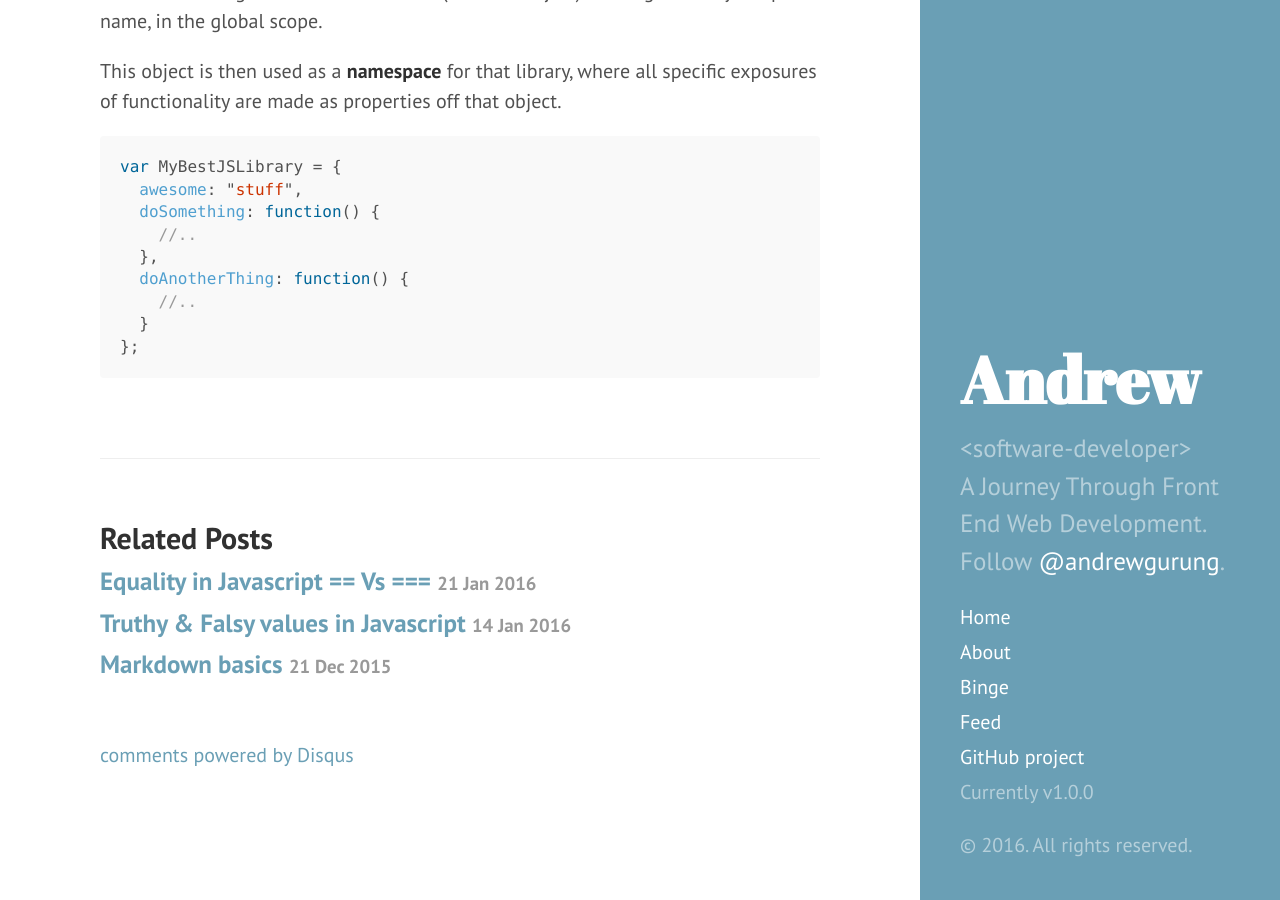
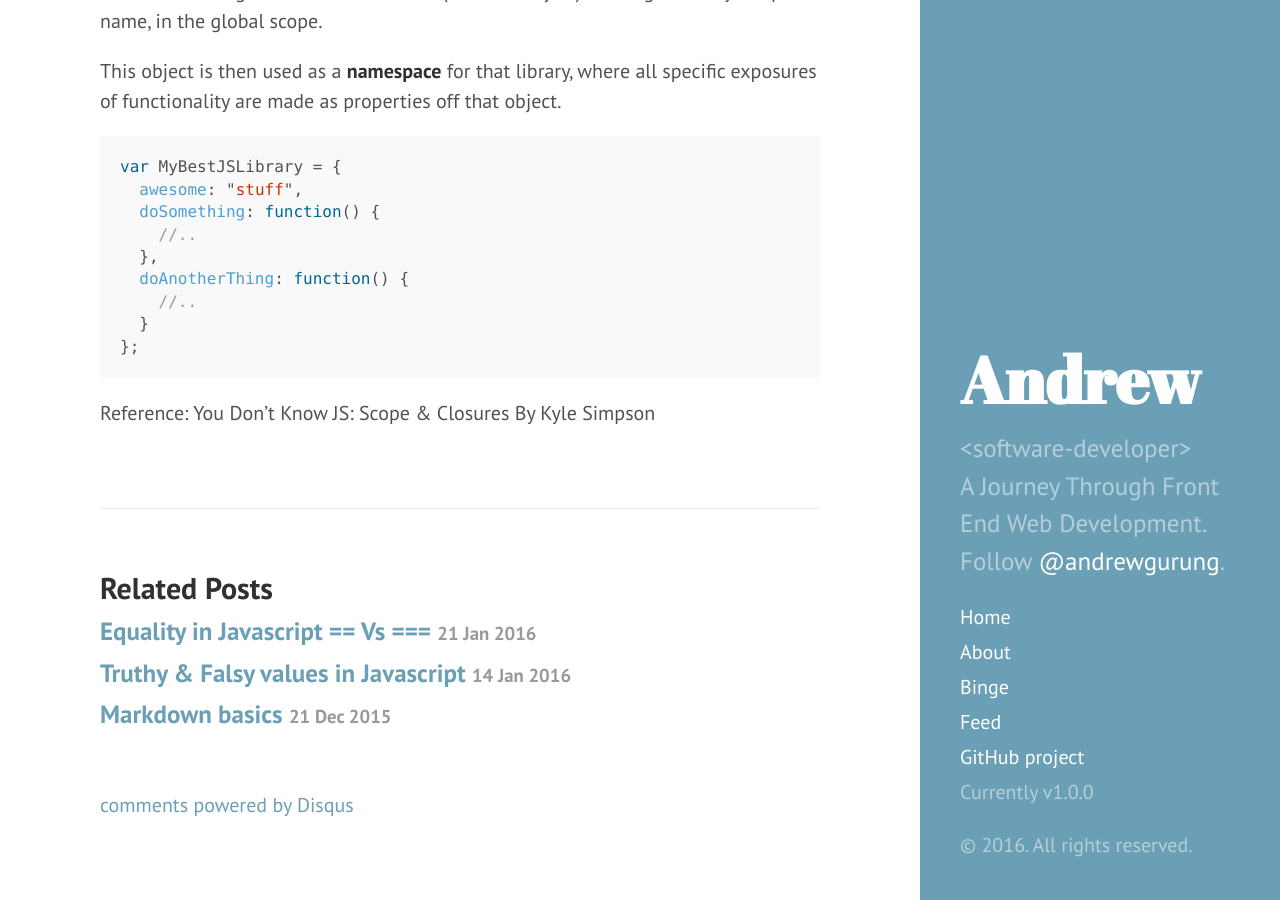
Before and after one commit to andrewgurung/andrewgurung.github.io, a Jekyll site: the page built from _posts/2016-02-01-hiding-in-plain-scope.md, in a window 1280 px wide and 900 px high, scrolled down 1317 px. Built offline with Jekyll 4.4.1, drawn with Linux system fonts in a browser that asks for light colours; comment, search, counter and statistics services are not loaded.

Commit message:
Author Reference

````diff
--- a/_posts/2016-02-01-hiding-in-plain-scope.md
+++ b/_posts/2016-02-01-hiding-in-plain-scope.md
@@ -60,3 +60,5 @@ var MyBestJSLibrary = {
   }
 };
 ```
+
+Reference: You Don't Know JS: Scope & Closures By Kyle Simpson
````
